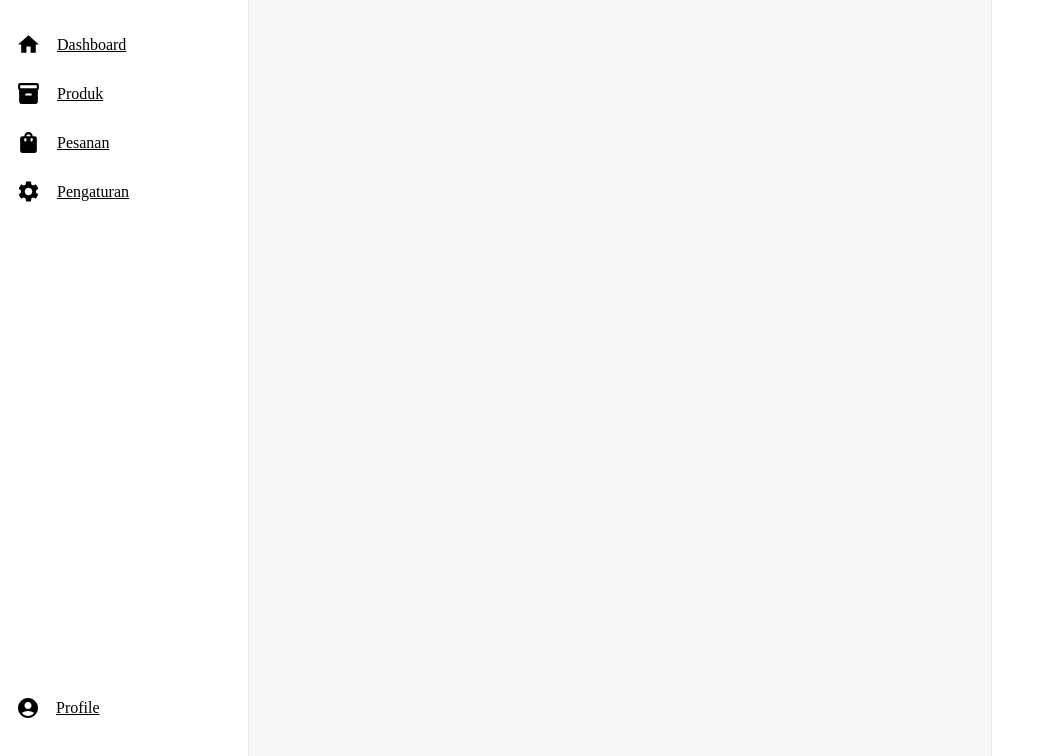
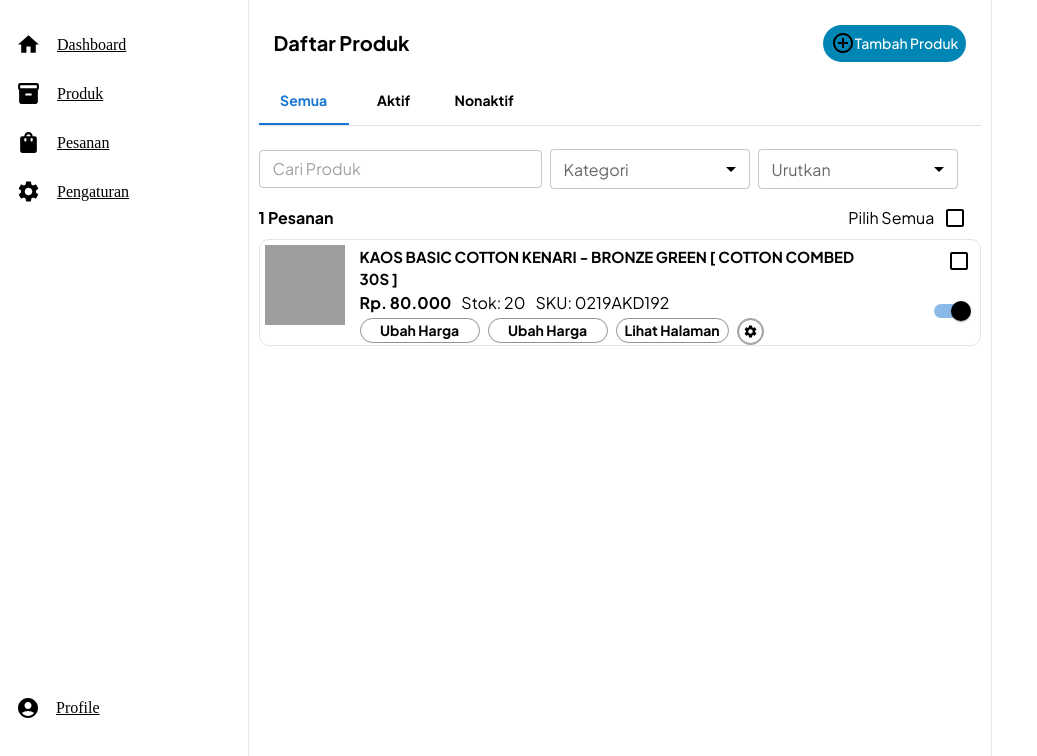
Before and after one commit to ravifarhan/lakoe-group, a React (Vite) app: page /product-management in a window 1280 px wide. Shown: the top 756 px of the page, without its empty margins (0-1037 px from the left). Built offline with nearby package versions, Linux system fonts and the light colour scheme; grey boxes are pictures that could not be loaded.

Commit message:
fix routing

```diff
--- a/src/App.tsx
+++ b/src/App.tsx
@@ -2,18 +2,20 @@ import { BrowserRouter, Routes, Route } from "react-router-dom";
 import Dashboard from "./pages/Dashboard/index.tsx";
 import MainLayout from "./layouts/MainLayout";
 import NewProduct from "./pages/formNewProduct";
-import ProductManagement from "./pages/productManagement.tsx";
+import ProductManagement from "./pages/ProductManagement/index.tsx";
 import Orders from "./pages/Orders/index.tsx";
 import DetailOrder from "./components/DetailOrder/index.tsx";
+import Setting from "./pages/Setting/index.tsx";
 
 const App = () => {
   return (
     <BrowserRouter>
       <Routes>
         <Route path="/" element={<MainLayout />}>
-          <Route path="/index" element={<Dashboard />} />
+          <Route index element={<Dashboard />} />
           <Route path="/product-management" element={<ProductManagement />} />
           <Route path="/orders" element={<Orders />} />
+          <Route path="/setting" element={<Setting />} />
           <Route path="/detail-order" element={<DetailOrder />} />
           <Route path="/add-new-product" element={<NewProduct />} />
         </Route>
--- a/src/components/Sidebar/index.tsx
+++ b/src/components/Sidebar/index.tsx
@@ -18,7 +18,7 @@ const Sidebar = () => {
       height={"100vh"}
     >
       <Box display={"flex"} flexDirection={"column"} mt={3}>
-        <Link to="dashboard">
+        <Link to="/">
           <ListItem
             sx={{
               color: "black",
--- a/src/layouts/MainLayout.tsx
+++ b/src/layouts/MainLayout.tsx
@@ -1,6 +1,7 @@
 import { Box } from "@mui/material";
 import Sidebar from "../components/Sidebar";
 import RightBar from "../components/Rightbar";
+import { Outlet } from "react-router-dom";
 
 export default function MainLayout() {
   return (
@@ -17,7 +18,7 @@ export default function MainLayout() {
       <Box
         flex={3}
         sx={{
-          bgcolor: "#f8f8f8",
+          bgcolor: "white",
           overflowY: "auto",
           "&::-webkit-scrollbar": {
             display: "none",
@@ -27,6 +28,7 @@ export default function MainLayout() {
           scrollbarWidth: "none"
         }}
       >
+        <Outlet />
       </Box>
       <Box flex={1} sx={{ padding: "20px" }}>
         <RightBar />
--- a/src/pages/productManagement.tsx/index.tsx
+++ b/src/pages/ProductManagement/index.tsx
@@ -7,6 +7,7 @@ import ListProduct from "../../components/llistProduct";
 import ListSortCategory from "../../components/ListSortCategory";
 import ListSortProduct from "../../components/ListSortProduct";
 import ModalDelete from "../../components/ModalDelete";
+import { Link } from "react-router-dom";
 
 const ProductManagement = () => {
   const [value, setValue] = React.useState("1");
@@ -39,13 +40,12 @@ const ProductManagement = () => {
             Daftar Produk
           </Typography>
         </Box>
+        <Link to={'/add-new-product'}>
           <Box
-          borderRadius={"20px"}
-          bgcolor={"#0086b4"}
           sx={{
-            marginLeft: "47%",
-          }}
-        >
+            borderRadius: "20px",
+            bgcolor: "#0086b4"
+          }}>
             <Button
               sx={{
                 color: "white",
@@ -56,6 +56,7 @@ const ProductManagement = () => {
               Tambah Produk
             </Button>
           </Box>
+        </Link>
       </Box>
       <Box>
         <TabContext value={value}>
--- a/src/pages/formNewProduct.tsx
+++ b/src/pages/formNewProduct.tsx
@@ -1,4 +1,4 @@
-import React, { useState } from "react";
+import { useState } from "react";
 import Informasi from "../features/FormNewProduct/component/informasi";
 import { Box, Button, Container, FormLabel, Typography } from "@mui/material";
 import { AddCircleOutline as AddCircleOutlineIcon } from "@mui/icons-material";
```
Lines whose indentation alone changed are shown as unchanged.
